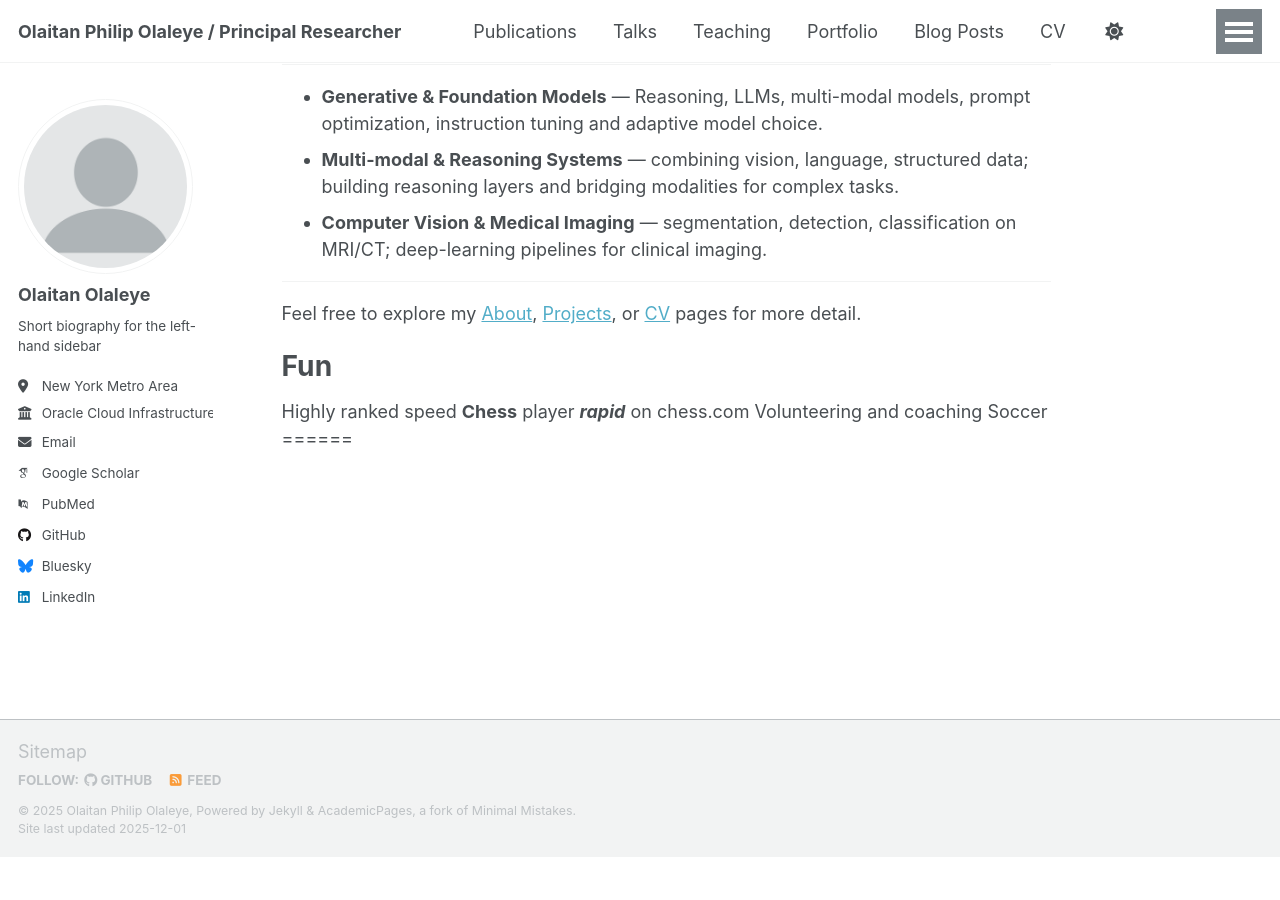
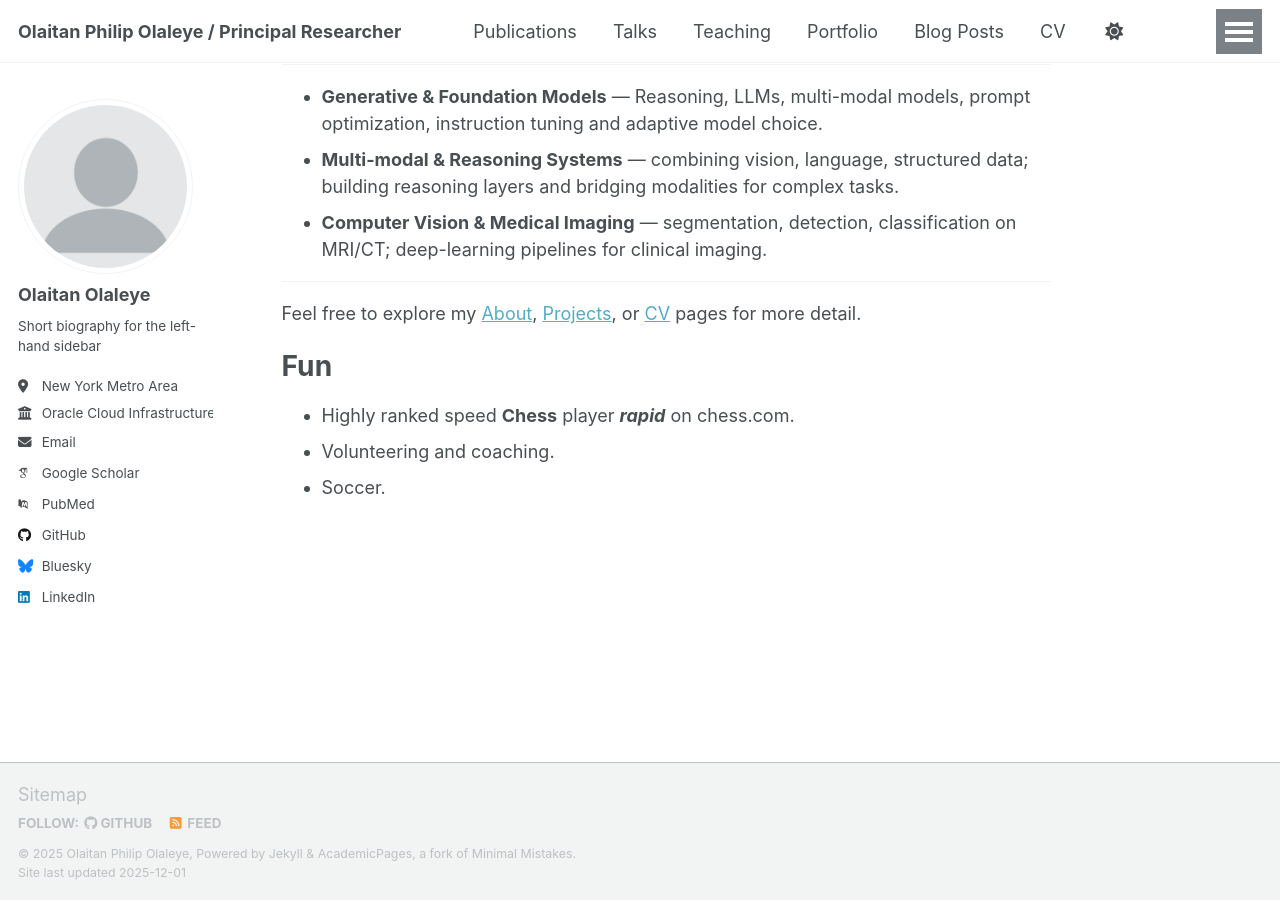
Before and after one commit to b3r-prog/b3r-prog.github.io, a Jekyll site: the page built from _pages/about.md, in a window 1280 px wide and 900 px high, scrolled down 526 px. Built offline with Jekyll 4.4.1, drawn with Linux system fonts in a browser that asks for light colours; some web fonts are replaced; a script that is not in the unit is left out; before the commit the page ends 1383 px from its top, so only the background shows below that.

```diff
--- a/_pages/about.md
+++ b/_pages/about.md
@@ -25,7 +25,6 @@ Feel free to explore my [About](/about.html), [Projects](/projects.html), or [CV
 
 Fun
 ======
-Highly ranked speed **Chess** player ***rapid*** on chess.com
-Volunteering and coaching
-Soccer
-======
+- Highly ranked speed **Chess** player ***rapid*** on chess.com.
+- Volunteering and coaching.
+- Soccer.
```
